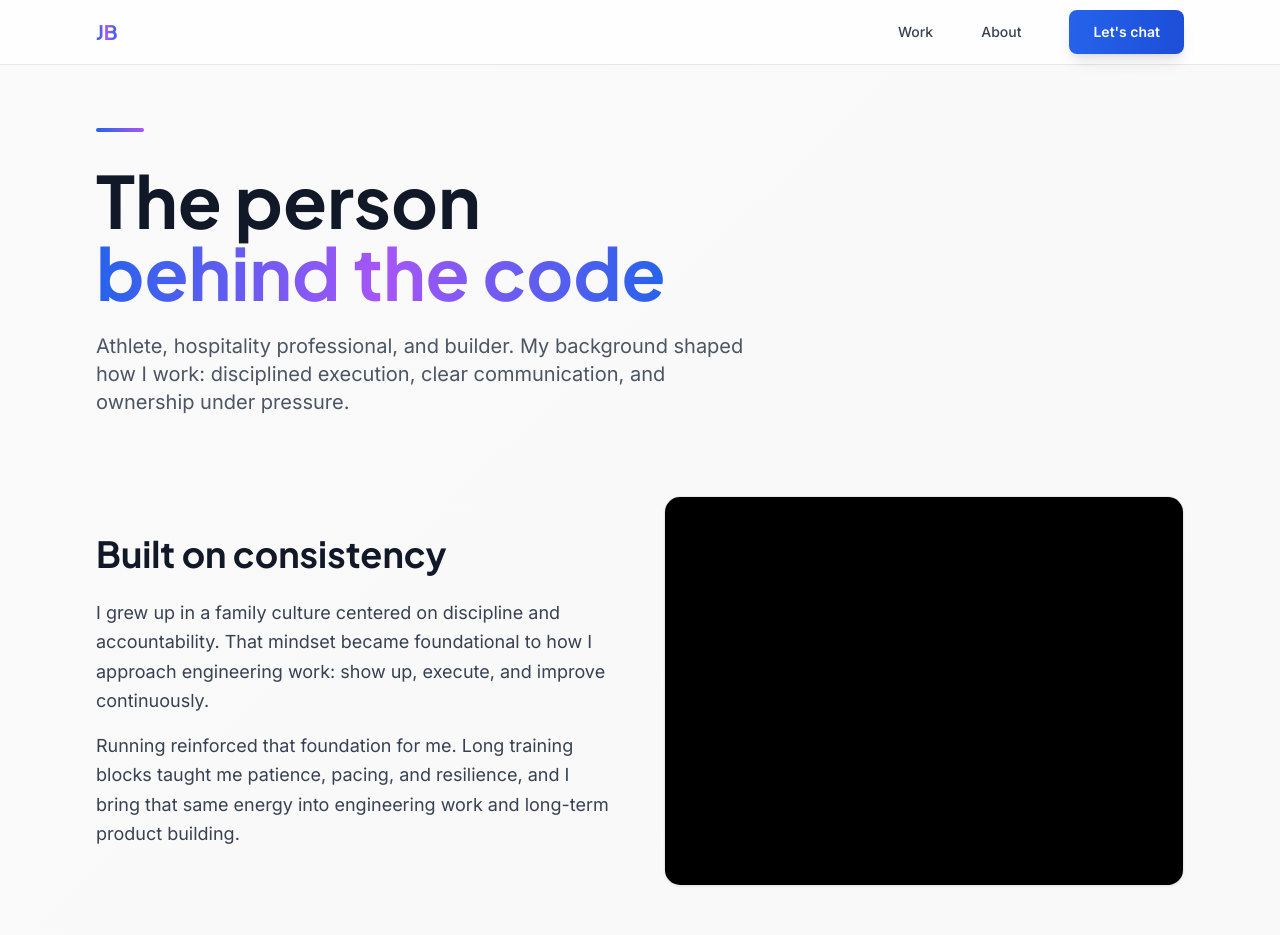
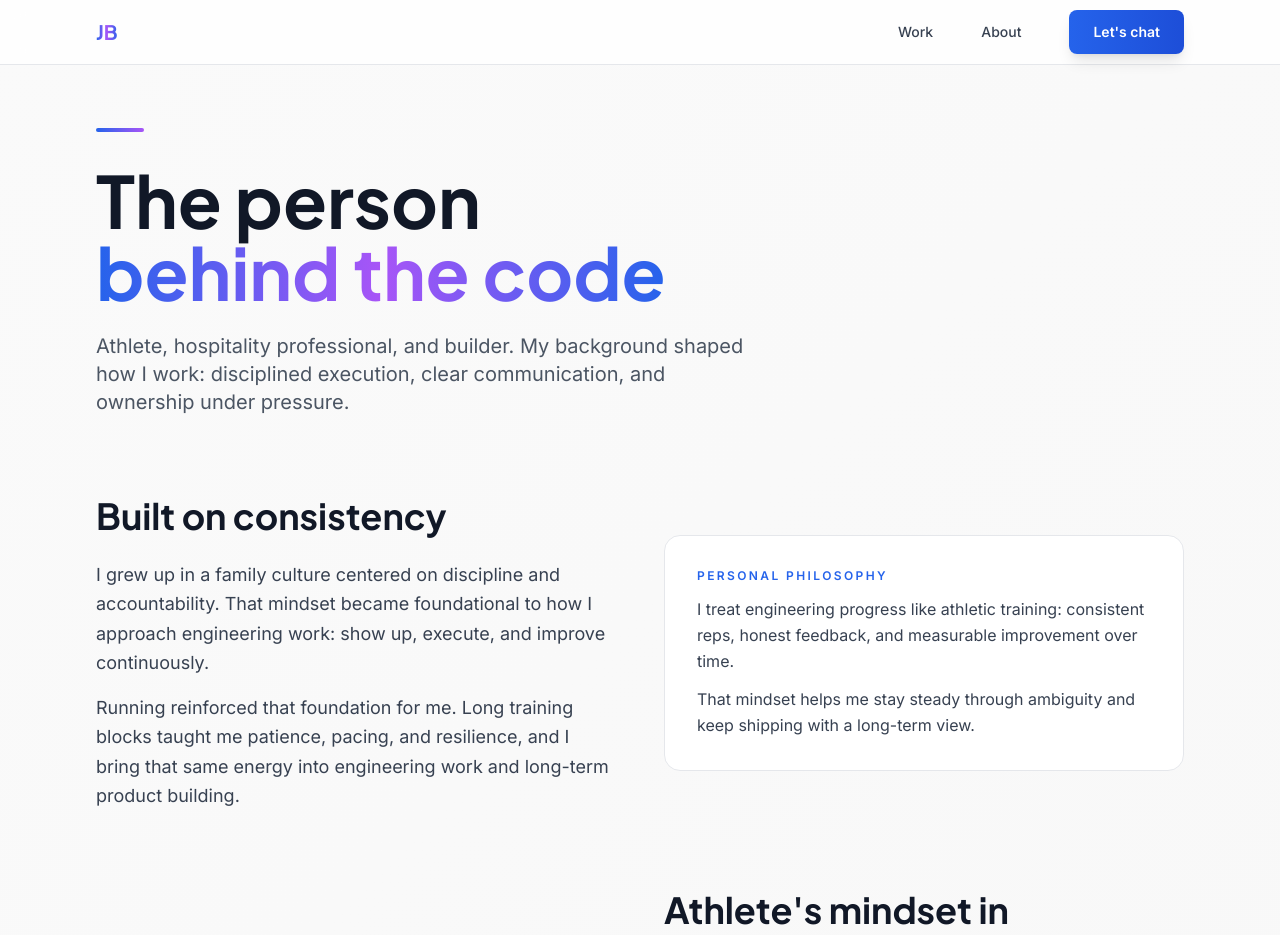
Before and after one commit to JakeBowen2005/personal-website, a Next.js app: page /about in a window 1280 px wide. Shown: the top 935 px of the page. Built offline with nearby package versions, Linux system fonts and the light colour scheme.

Commit message:
Remove broken running photo from about page

```diff
--- a/app/about/page.tsx
+++ b/app/about/page.tsx
@@ -1,7 +1,6 @@
 'use client';
 
 import { Heart, Zap, Target, Users, Github, Linkedin, Mail } from 'lucide-react';
-import Image from 'next/image';
 
 export default function AboutPage() {
   return (
@@ -30,15 +29,16 @@ export default function AboutPage() {
                 Running reinforced that foundation for me. Long training blocks taught me patience, pacing, and resilience, and I bring that same energy into engineering work and long-term product building.
               </p>
             </div>
-            <div className="relative aspect-[4/3] overflow-hidden rounded-2xl border border-gray-200 shadow-sm bg-white">
-              <Image
-                src="/images/personal-running.jpg"
-                alt="Jake Bowen running during training"
-                fill
-                className="object-cover"
-                sizes="(max-width: 768px) 100vw, 50vw"
-                unoptimized
-              />
+            <div className="card-interactive animate-fade-in-up">
+              <div className="space-y-3">
+                <p className="text-xs font-bold uppercase tracking-[0.2em] text-blue-600">Personal Philosophy</p>
+                <p className="text-gray-700 leading-relaxed">
+                  I treat engineering progress like athletic training: consistent reps, honest feedback, and measurable improvement over time.
+                </p>
+                <p className="text-gray-700 leading-relaxed">
+                  That mindset helps me stay steady through ambiguity and keep shipping with a long-term view.
+                </p>
+              </div>
             </div>
           </div>
 
```
